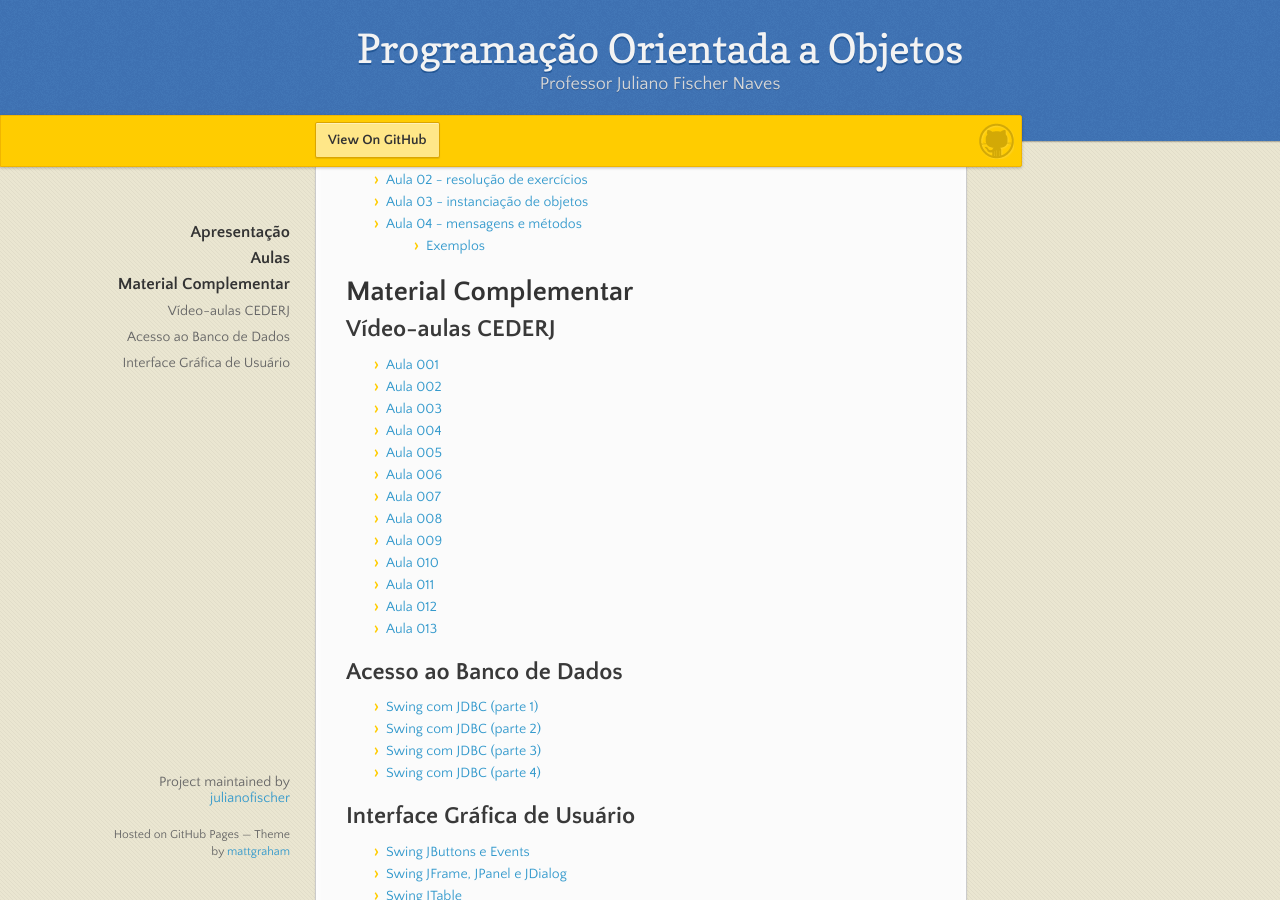
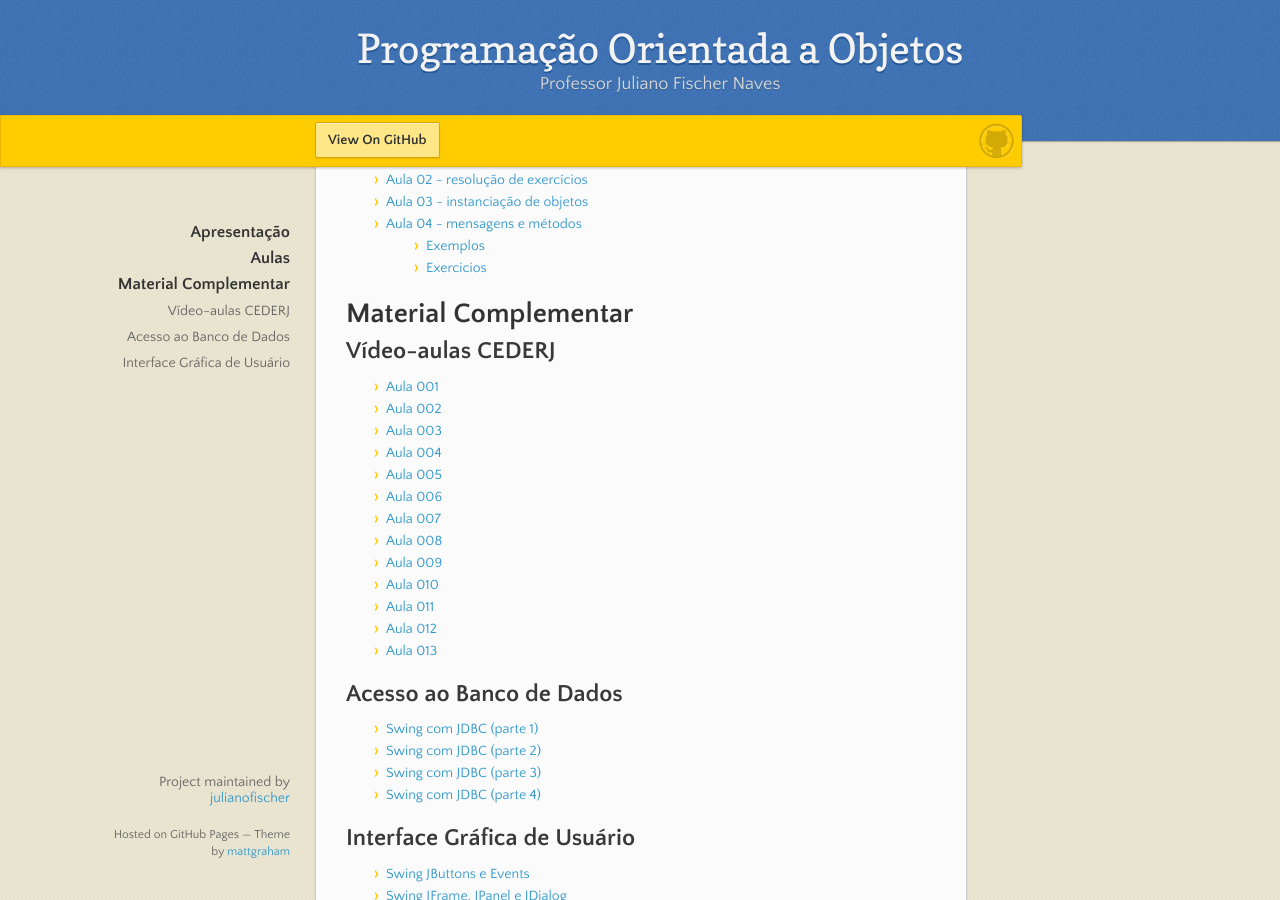
Before and after one commit to julianofischer/poo_vilhena_2017, a Jekyll site: the page built from index.md, in a window 1280 px wide and 900 px high, scrolled down 591 px. Built offline with Jekyll 4.4.1, drawn with Linux system fonts in a browser that asks for light colours; nearby versions of some CDN libraries.

Commit message:
Signed-off-by: unknown <1986334@VHA-LAB3-PROF.ifro.local>

```diff
--- a/index.md
+++ b/index.md
@@ -14,6 +14,7 @@ Bem vindos ao mundo da programação orientada a objetos, jovens _padawans_. Aqu
  * [Aula 03 - instanciação de objetos](https://gist.github.com/julianofischer/dac07a1171c2adf1d8e22ee7f292ae28)
  * [Aula 04 - mensagens e métodos](mensagens-e-metodos.html)
      * [Exemplos](assets/aulametodos.zip)
+     * [Exercicios](assets/exercicio0504.zip)
 
 # [](#material)Material Complementar
 
```
Also changed, not shown: 1 other file.
